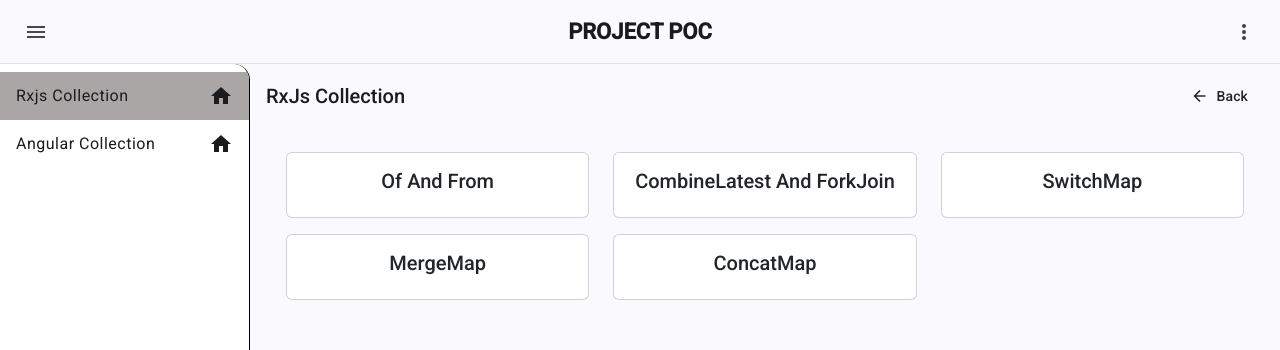
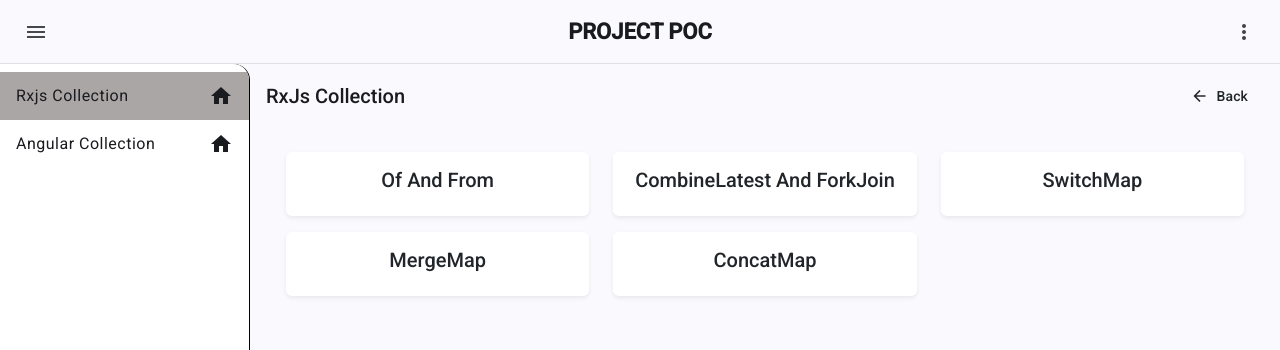
Before and after one commit to sandeep-falcon/project-poc, an Angular app: page /rxjs in a window 1280 px wide. Shown: the top 350 px of the page. Built offline with nearby package versions, Linux system fonts and the light colour scheme.

Commit message:
UPDATE: collections card shadow added

```diff
--- a/src/app/components/angular-collection/angular-collection.component.html
+++ b/src/app/components/angular-collection/angular-collection.component.html
@@ -2,7 +2,7 @@
     <div class="row">
         @for(item of collection; track item.label){
         <div class="col-md-6 col-lg-4 mb-3">
-            <div class="card" matRipple [routerLink]="item.route">
+            <div class="card border-0 shadow-sm" matRipple [routerLink]="item.route">
                 <div class="card-body text-center text-capitalize">
                     <h5>{{item.label}}</h5>
                 </div>
--- a/src/app/components/rxjs-collection/rxjs-collection.component.html
+++ b/src/app/components/rxjs-collection/rxjs-collection.component.html
@@ -2,7 +2,7 @@
     <div class="row">
         @for(item of rxJsCollection; track item.label){
         <div class="col-md-6 col-lg-4 mb-3">
-            <div class="card" matRipple [routerLink]="item.route">
+            <div class="card border-0 shadow-sm" matRipple [routerLink]="item.route">
                 <div class="card-body text-center text-capitalize">
                     <h5>{{item.label}}</h5>
                 </div>
```
